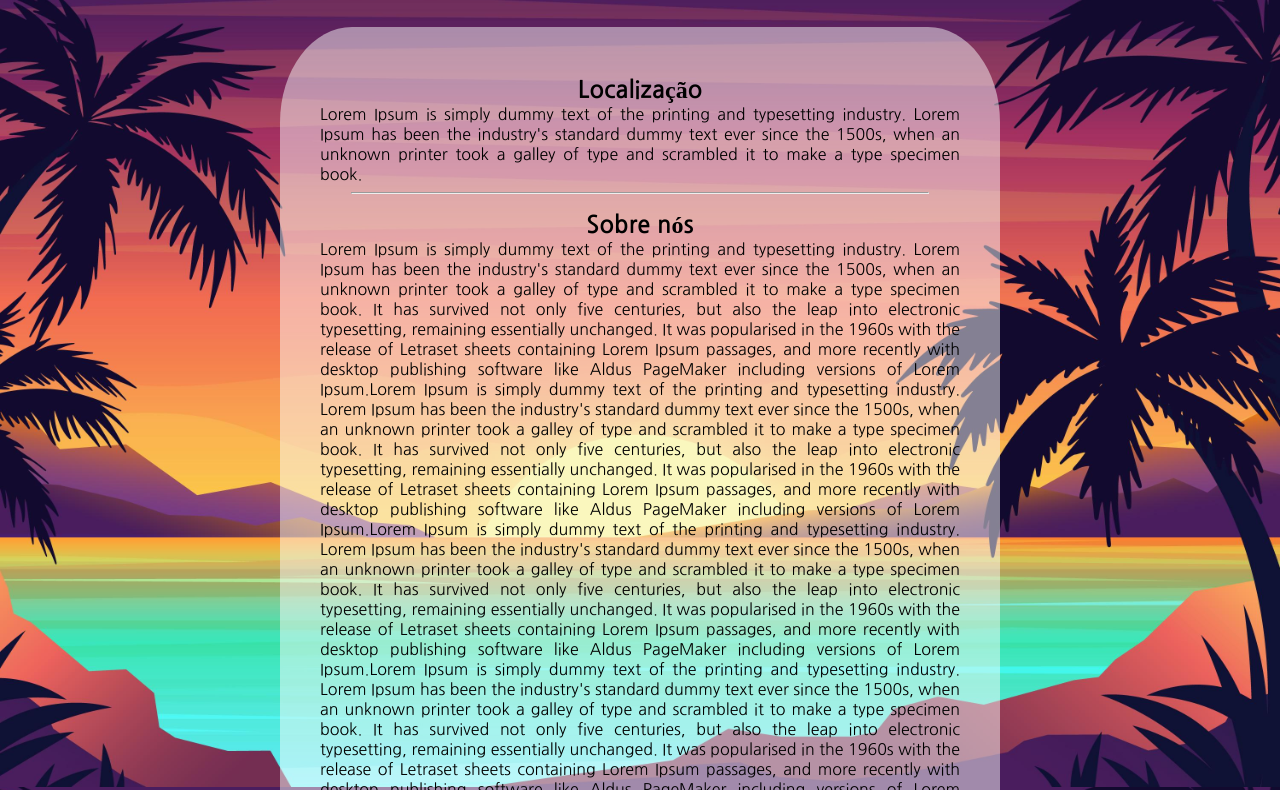
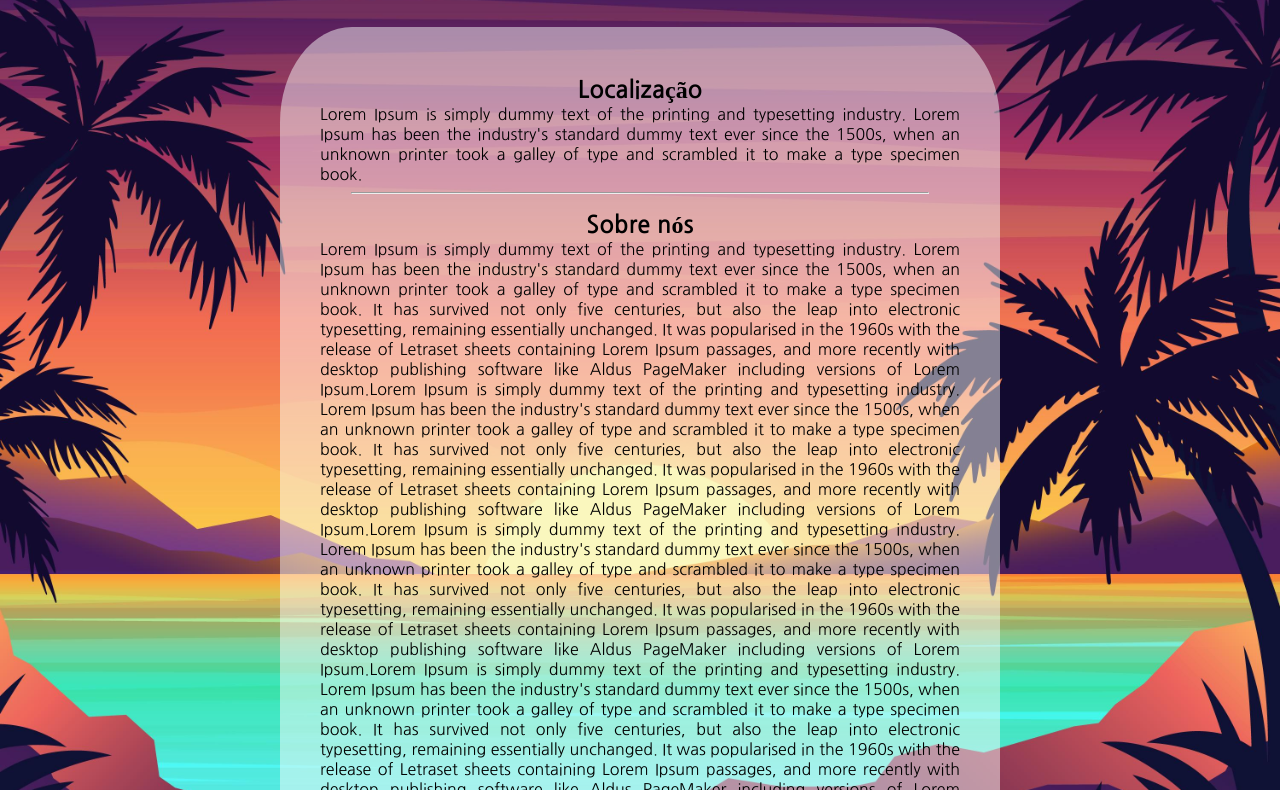
Before and after one commit to FelipeMartinsx/projetoAcai, a plain HTML site: page siteAcai/sobre.html in a window 1280 px wide. Shown: the part 105-895 px from the top of the page. Drawn offline with Linux system fonts and the light colour scheme; a web font is replaced by a local one.

Commit message:
Update style.css

```diff
--- a/siteAcai/style.css
+++ b/siteAcai/style.css
@@ -69,6 +69,8 @@ footer a:visited{
 main{
     background-image: url(./imagens/4094511.jpg);
     background-position: center;
+    background-size: cover;
+    background-attachment: fixed;
     padding-top: 20px;
     padding-bottom: 20px;
 }
@@ -173,13 +175,11 @@ main h2{
     text-align: justify;
 }
 
-@media only screen and (min-width: 1025px){
+
+@media only screen and (min-width: 725px) {
     main{
         background-attachment: fixed;
-        background-size: 100%;
     }
-}
-@media only screen and (min-width: 725px) {
     /*HEADER DESKTOP*/
     .menu li{
         display: inline-block;
```
